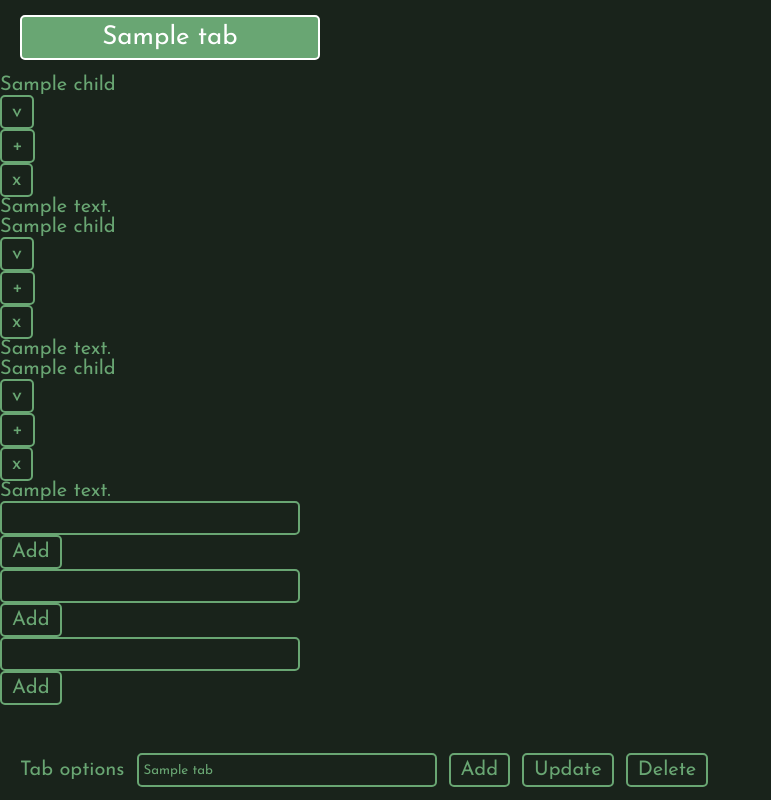
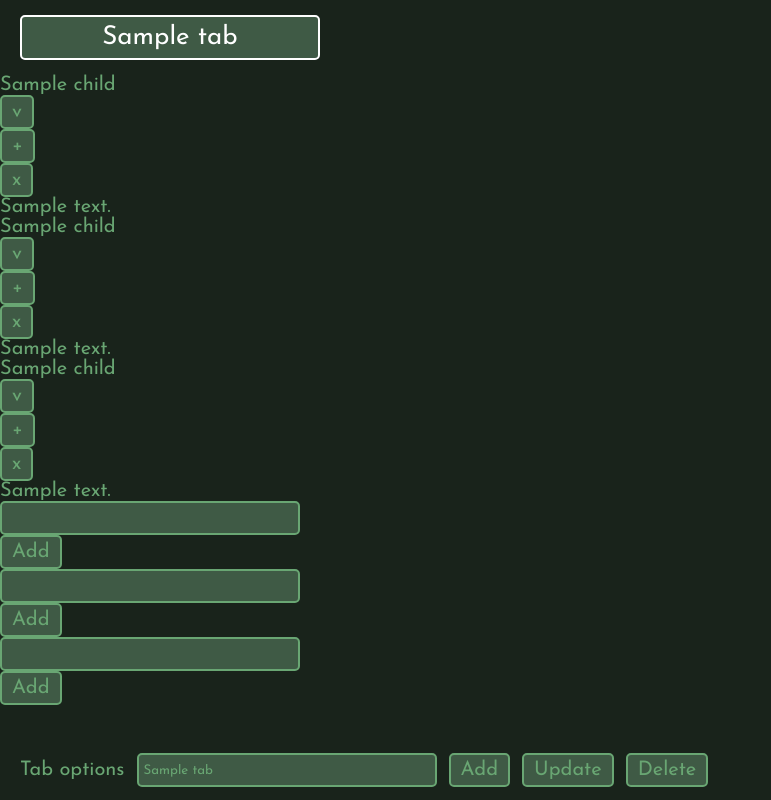
Before and after one commit to adam-thomas/the-grand-calcutron, a Django app: template calcutron/templates/calcutron/main.html in a window 1280 px wide. Shown: the whole page, without its empty margins (0-771 px from the left). Run offline with Django 3.2, Linux system fonts and the light colour scheme; the template is opened without the code that fills it: most values are stand-ins (such as "Sample title", 1, 10 or a date in 2020); style sheets or scripts are compiled from the project's sources; some libraries are stand-ins or nearby versions.

Commit message:
Add a new, less-dark green, which will be button backgrounds for now.

```diff
--- a/calcutron/static/styles/colours.less
+++ b/calcutron/static/styles/colours.less
@@ -1,6 +1,8 @@
 @main-green: #258735;
 @light-green: #69a673;
 @dark-green: #19231b;
+@mid-green: #3f5a45;
+
 @white: #ffffff;
 @black: #000000;
 @grey: #d1cece;
--- a/calcutron/static/styles/components.less
+++ b/calcutron/static/styles/components.less
@@ -1,5 +1,5 @@
 button, .button, input, .input {
-    background-color: @dark-green;
+    background-color: @mid-green;
     border: 2px solid @light-green;
     border-radius: 5px;
 
@@ -23,7 +23,7 @@ button {
     }
 
     &.active {
-        background-color: @light-green;
+        // background-color: @light-green;
         border-color: @white;
         color: @white;
     }
```
